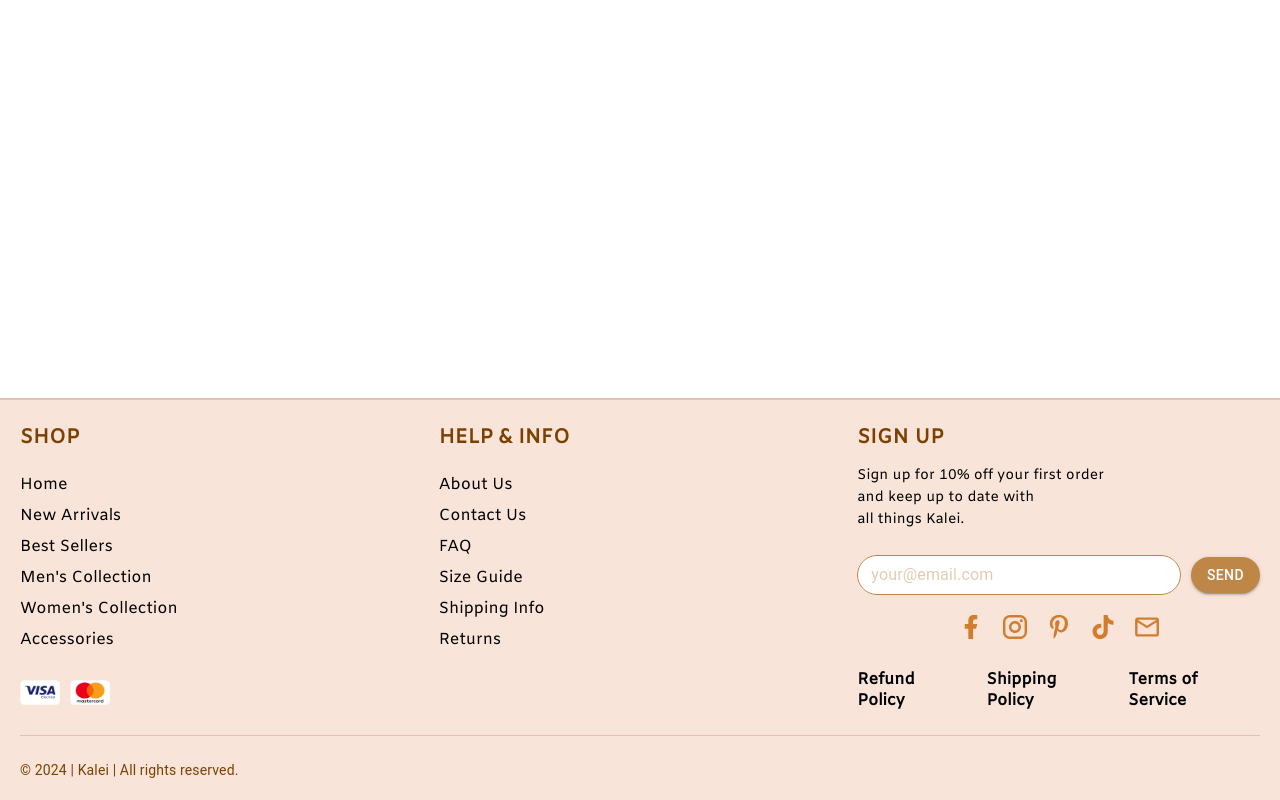
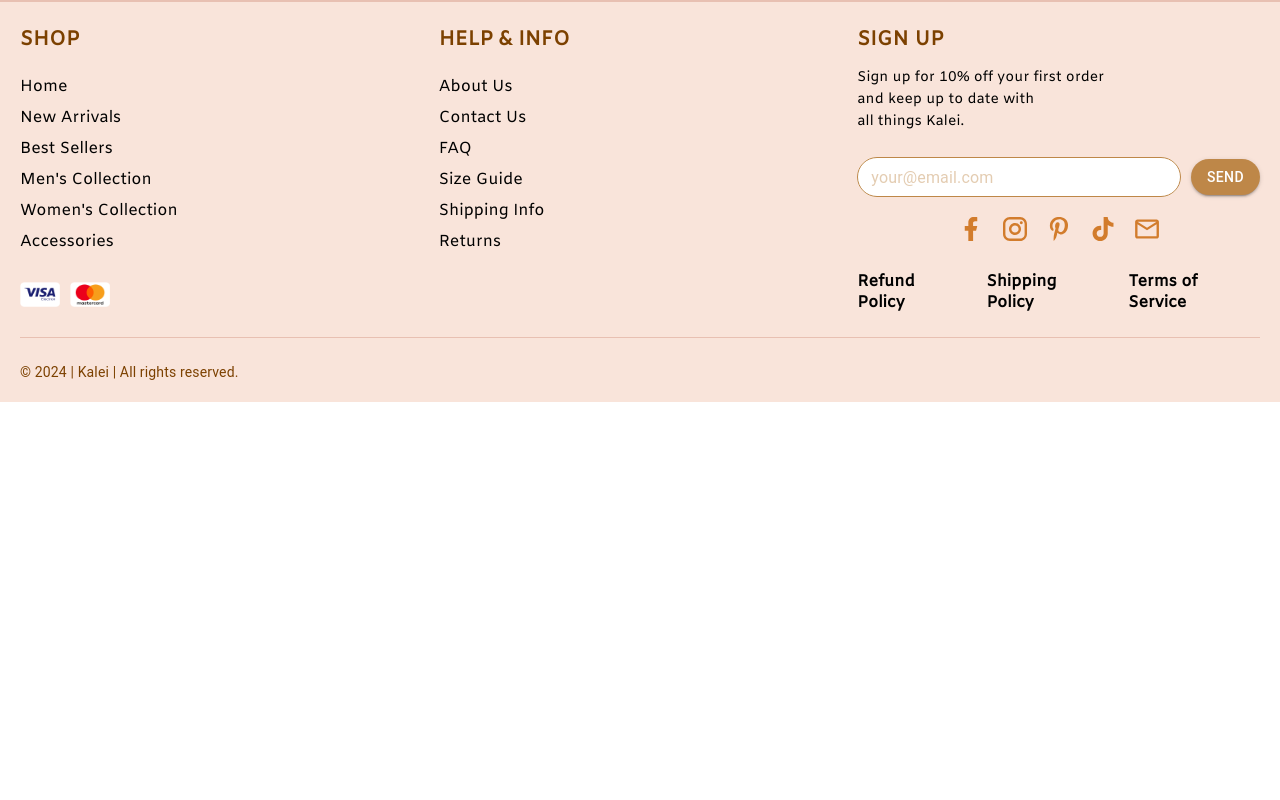
Before and after one commit to Team-kaleidoscope-EAD-project/EAD-online-shopping-frontend-, a React (Create React App) app in the folder kalei-frontend/: page / in a window 1280 px wide. Built offline with nearby package versions, Linux system fonts and the light colour scheme.

Commit message:
trying to fix the footer to bottom

```diff
--- a/kalei-frontend/src/components/Footer/Footer.jsx
+++ b/kalei-frontend/src/components/Footer/Footer.jsx
@@ -61,10 +61,9 @@ export default function Footer() {
   return (
     <div
       style={{
-        bottom: "0px",
-        position: "fixed",
-        bottom: "0px",
-        left: "0px",
+        bottom: 0,
+        position: "sticky",
+        left: 0,
         width: "100%",
       }}
     >
```
